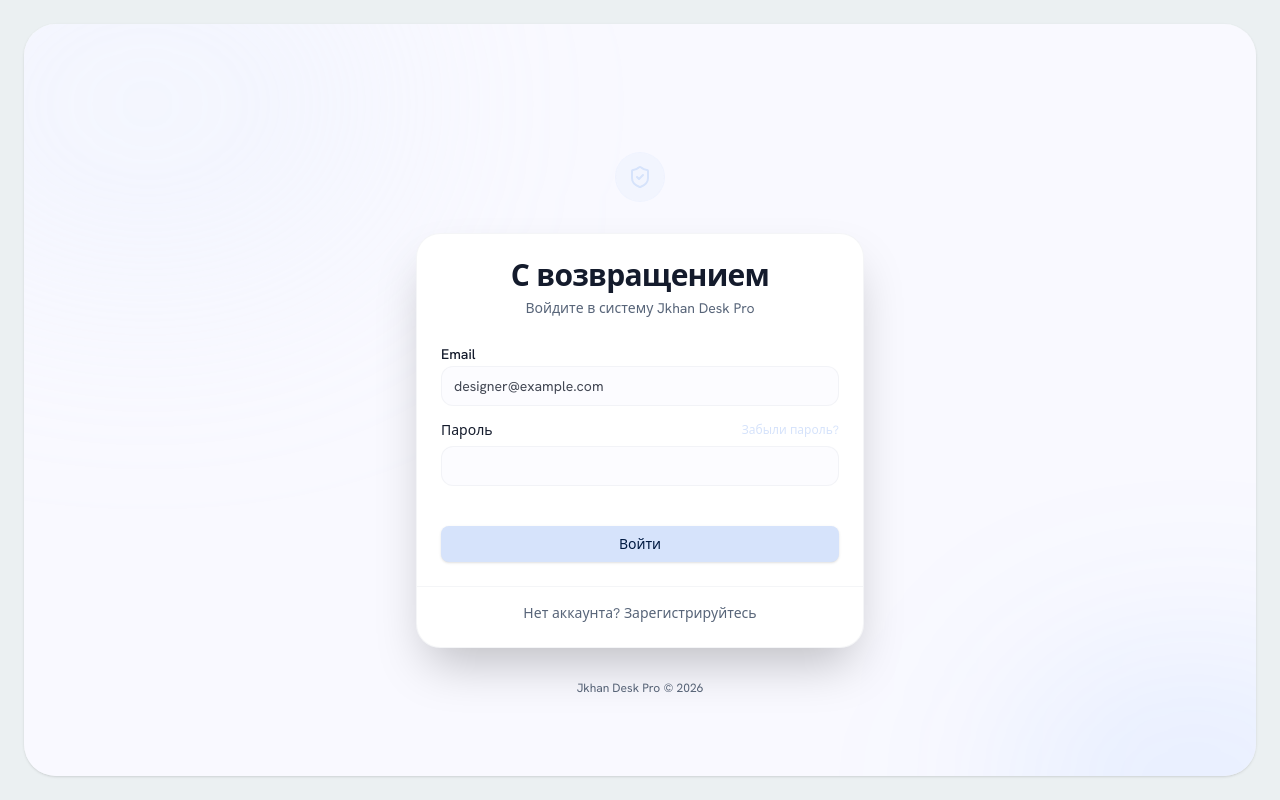
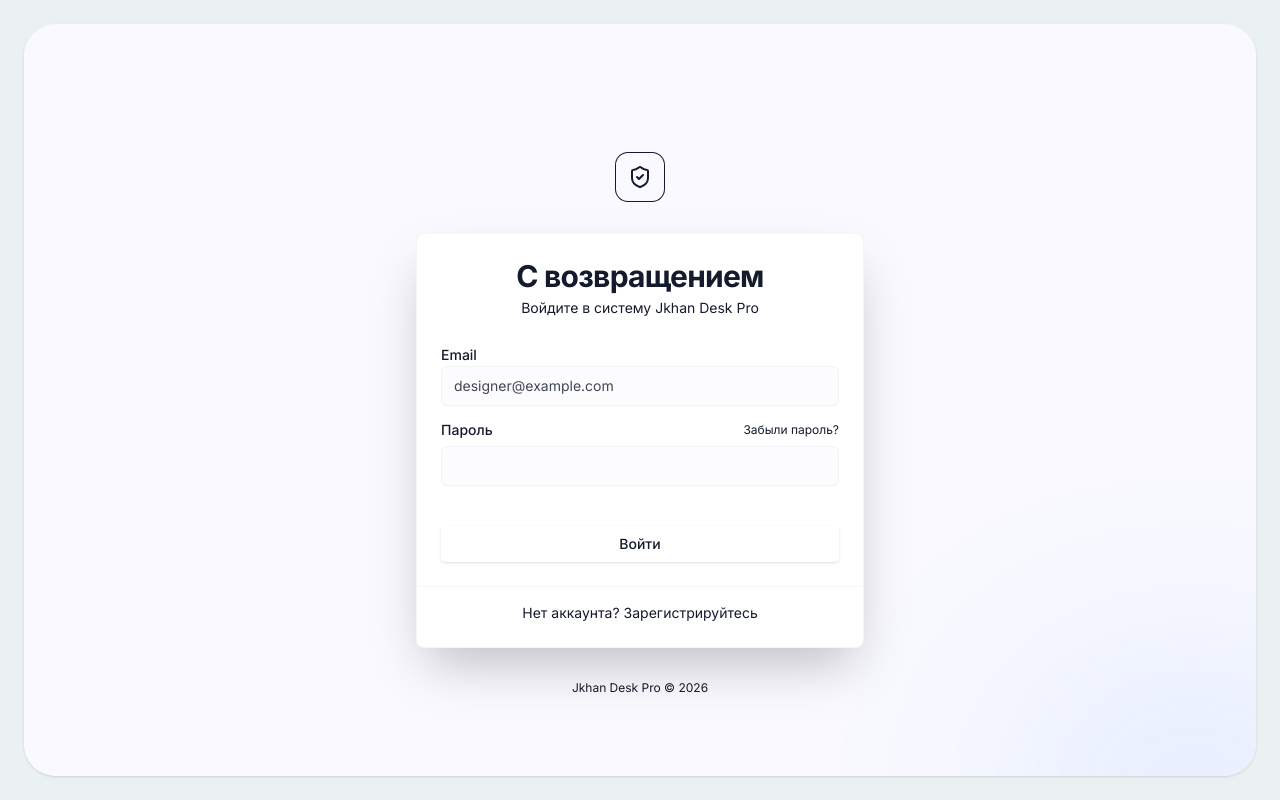
Before and after one commit to jkhan4ai-netizen/Jkhan-Desk-Pro-V0.1, a Next.js app: page /login in a window 1280 px wide. Built offline with nearby package versions, Linux system fonts and the light colour scheme.

Commit message:
style: implement Nocturnal Executive dark theme and typography

```diff
--- a/src/app/globals.css
+++ b/src/app/globals.css
@@ -1,4 +1,4 @@
-@import url('https://fonts.googleapis.com/css2?family=Hanken+Grotesk:wght@400;500;600;700&family=JetBrains+Mono:wght@500&display=swap');
+@import url('https://fonts.googleapis.com/css2?family=Hanken+Grotesk:wght@400;500;600;700&family=Inter:wght@400;500;600&family=Geist:wght@400;500&display=swap');
 @import "tailwindcss";
 
 @plugin "tailwindcss-animate";
@@ -13,19 +13,29 @@
   --popover: #ffffff;
   --popover-foreground: #141b2c;
   --primary: #00459a;
-  --primary-foreground: #ffffff;
+  --on-primary: #ffffff;
+  --primary-container: #005cc8;
+  --on-primary-container: #cfdcff;
   --secondary: #525f73;
-  --secondary-foreground: #ffffff;
-  --muted: #f1f3ff;
-  --muted-foreground: #586579;
-  --accent: #d6e3fb;
-  --accent-foreground: #001a42;
-  --destructive: #ba1a1a;
-  --destructive-foreground: #ffffff;
+  --on-secondary: #ffffff;
+  --secondary-container: #d6e3fb;
+  --on-secondary-container: #586579;
+  --tertiary: #005347;
+  --on-tertiary: #ffffff;
+  --tertiary-container: #006d5e;
+  --on-tertiary-container: #82efd8;
+  --error: #ba1a1a;
+  --on-error: #ffffff;
+  --error-container: #ffdad6;
+  --on-error-container: #93000a;
+
+  --inverse-surface: #293041;
+  --inverse-on-surface: #edf0ff;
+
   --border: #eaecf0;
   --input: #e0e8ff;
   --ring: #005cc8;
-  --radius: 0.5rem;
+  --radius: 0.25rem;
 
   /* SaaS Executive Custom Shadows */
   --shadow-surface: 0 0 0 1px var(--border);
@@ -67,44 +77,54 @@
 }
 
 .dark {
-  --background: #141b2c;
-  --foreground: #f9f9ff;
-  --card: #293041;
-  --card-foreground: #f9f9ff;
-  --popover: #293041;
-  --popover-foreground: #f9f9ff;
-  --primary: #aec6ff;
-  --primary-foreground: #001a42;
-  --secondary: #bac7de;
-  --secondary-foreground: #0f1c2d;
-  --muted: #293041;
-  --muted-foreground: #c2c6d5;
-  --accent: #3b485a;
-  --accent-foreground: #f9f9ff;
-  --destructive: #ffdad6;
-  --destructive-foreground: #93000a;
-  --border: #424753;
-  --input: #424753;
-  --ring: #aec6ff;
+  --background: #051424;
+  --foreground: #d4e4fa;
+  --card: #0d1c2d;
+  --card-foreground: #d4e4fa;
+  --popover: #0d1c2d;
+  --popover-foreground: #d4e4fa;
+  --primary: #b4c5ff;
+  --on-primary: #002a78;
+  --primary-container: #2563eb;
+  --on-primary-container: #eeefff;
+  --secondary: #b7c8e1;
+  --on-secondary: #213145;
+  --secondary-container: #3a4a5f;
+  --on-secondary-container: #a9bad3;
+  --tertiary: #bec6e0;
+  --on-tertiary: #283044;
+  --tertiary-container: #656d84;
+  --on-tertiary-container: #eef0ff;
+  --error: #ffb4ab;
+  --on-error: #690005;
+  --error-container: #93000a;
+  --on-error-container: #ffdad6;
+
+  --inverse-surface: #d4e4fa;
+  --inverse-on-surface: #233143;
+
+  --border: #1e293b;
+  --input: #1e293b;
+  --ring: #2563eb;
 
   /* SaaS Executive Custom Shadows - Dark */
   --shadow-surface: 0 0 0 1px var(--border);
-  --shadow-overlay: 0 10px 25px -5px rgba(0, 0, 0, 0.2), 0 8px 10px -6px rgba(0, 0, 0, 0.1);
-  --shadow-glow: 0 0 0 2px rgba(174, 198, 255, 0.2);
+  --shadow-overlay: 0 10px 25px -5px rgba(0, 0, 0, 0.5), 0 8px 10px -6px rgba(0, 0, 0, 0.4);
+  --shadow-glow: 0 0 0 2px rgba(37, 99, 235, 0.15);
 
   /* Stitch Custom Surface Colors - Dark */
-  --surface: #141b2c;
-  --surface-dim: #141b2c;
-  --surface-bright: #293041;
-  --surface-container-lowest: #0f1c2d;
-  --surface-container-low: #141b2c;
-  --surface-container: #293041;
-  --surface-container-high: #3b485a;
-  --surface-container-highest: #424753;
-  --on-surface: #f9f9ff;
-  --on-surface-variant: #c2c6d5;
-  --outline: #727785;
-  --outline-variant: #424753;
+  --surface: #051424;
+  --surface-dim: #051424;
+  --surface-bright: #2c3a4c;
+  --surface-container-lowest: #010f1f;
+  --surface-container-low: #0d1c2d;
+  --surface-container: #122131;
+  --surface-container-high: #1c2b3c;
+  --surface-container-highest: #273647;
+  --on-surface: #d4e4fa;
+  --on-surface-variant: #c3c6d7;
+  --outline: #8d90a0;
+  --outline-variant: #434655;
 
   /* Custom Glass UI Tokens - Dark */
   --color-glass: rgba(15, 23, 42, 0.6);
@@ -131,15 +151,23 @@
   --color-popover: var(--popover);
   --color-popover-foreground: var(--popover-foreground);
   --color-primary: var(--primary);
-  --color-primary-foreground: var(--primary-foreground);
+  --color-on-primary: var(--on-primary);
+  --color-primary-container: var(--primary-container);
+  --color-on-primary-container: var(--on-primary-container);
   --color-secondary: var(--secondary);
-  --color-secondary-foreground: var(--secondary-foreground);
-  --color-muted: var(--muted);
-  --color-muted-foreground: var(--muted-foreground);
-  --color-accent: var(--accent);
-  --color-accent-foreground: var(--accent-foreground);
-  --color-destructive: var(--destructive);
-  --color-destructive-foreground: var(--destructive-foreground);
+  --color-on-secondary: var(--on-secondary);
+  --color-secondary-container: var(--secondary-container);
+  --color-on-secondary-container: var(--on-secondary-container);
+  --color-tertiary: var(--tertiary);
+  --color-on-tertiary: var(--on-tertiary);
+  --color-tertiary-container: var(--tertiary-container);
+  --color-on-tertiary-container: var(--on-tertiary-container);
+  --color-error: var(--error);
+  --color-on-error: var(--on-error);
+  --color-error-container: var(--error-container);
+  --color-on-error-container: var(--on-error-container);
+  --color-inverse-surface: var(--inverse-surface);
+  --color-inverse-on-surface: var(--inverse-on-surface);
   --color-border: var(--border);
   --color-input: var(--input);
   --color-ring: var(--ring);
@@ -162,12 +190,12 @@
   --shadow-overlay: var(--shadow-overlay);
   --shadow-glow: var(--shadow-glow);
 
-  --radius-sm: 0.25rem;
-  --radius-md: 0.75rem;
-  --radius-lg: 1rem;
-  --radius-xl: 1.5rem;
+  --radius-sm: 0.125rem;
+  --radius-md: 0.375rem;
+  --radius-lg: 0.5rem;
+  --radius-xl: 0.75rem;
   --radius-full: 9999px;
-  --radius: 0.5rem;
+  --radius: 0.25rem;
   --color-sidebar-ring: var(--sidebar-ring);
   --color-sidebar-border: var(--sidebar-border);
   --color-sidebar-accent-foreground: var(--sidebar-accent-foreground);
@@ -176,8 +204,9 @@
   --color-sidebar-primary: var(--sidebar-primary);
   --color-sidebar-foreground: var(--sidebar-foreground);
   --color-sidebar: var(--sidebar);
-  --font-sans: 'Hanken Grotesk', ui-sans-serif, system-ui, -apple-system, BlinkMacSystemFont, "Segoe UI", Roboto, "Helvetica Neue", Arial, sans-serif;
-  --font-mono: 'JetBrains Mono', ui-monospace, SFMono-Regular, Menlo, Monaco, Consolas, "Liberation Mono", "Courier New", monospace;
+  --font-sans: 'Inter', ui-sans-serif, system-ui, -apple-system, BlinkMacSystemFont, "Segoe UI", Roboto, "Helvetica Neue", Arial, sans-serif;
+  --font-mono: 'Geist', ui-monospace, SFMono-Regular, Menlo, Monaco, Consolas, "Liberation Mono", "Courier New", monospace;
+  --font-display: 'Hanken Grotesk', ui-sans-serif, system-ui, sans-serif;
 }
 
 body {
@@ -206,7 +235,10 @@ body {
   }
 
   .dark .glass-panel {
-    box-shadow: 0 8px 32px rgba(0, 0, 0, 0.4);
+    background: rgba(15, 23, 42, 0.8);
+    backdrop-filter: blur(12px);
+    -webkit-backdrop-filter: blur(12px);
+    box-shadow: 0 8px 32px rgba(0, 0, 0, 0.6);
   }
 
   .glass-panel-hover {
@@ -234,11 +266,7 @@ body {
 
 @layer base {
   body {
-    @apply selection:bg-primary/30 selection:text-primary;
-  }
-
-  .dark body {
-    background: radial-gradient(circle at 10% 20%, oklch(0.18 0.02 261) 0%, oklch(0.13 0.028 261) 90%);
+    @apply selection:bg-[var(--primary)]/30 selection:text-[var(--primary)];
   }
 }
 /* Smooth Transitions & Soft Shadows */
--- a/src/components/ui/card.tsx
+++ b/src/components/ui/card.tsx
@@ -9,7 +9,7 @@ const Card = React.forwardRef<
   <div
     ref={ref}
     className={cn(
-      "rounded-xl border border-border bg-surface-container-lowest text-[var(--on-surface)] shadow-none overflow-hidden",
+      "rounded-lg border border-border bg-surface-container-lowest text-[var(--on-surface)] shadow-none overflow-hidden",
       className
     )}
     {...props}
```
